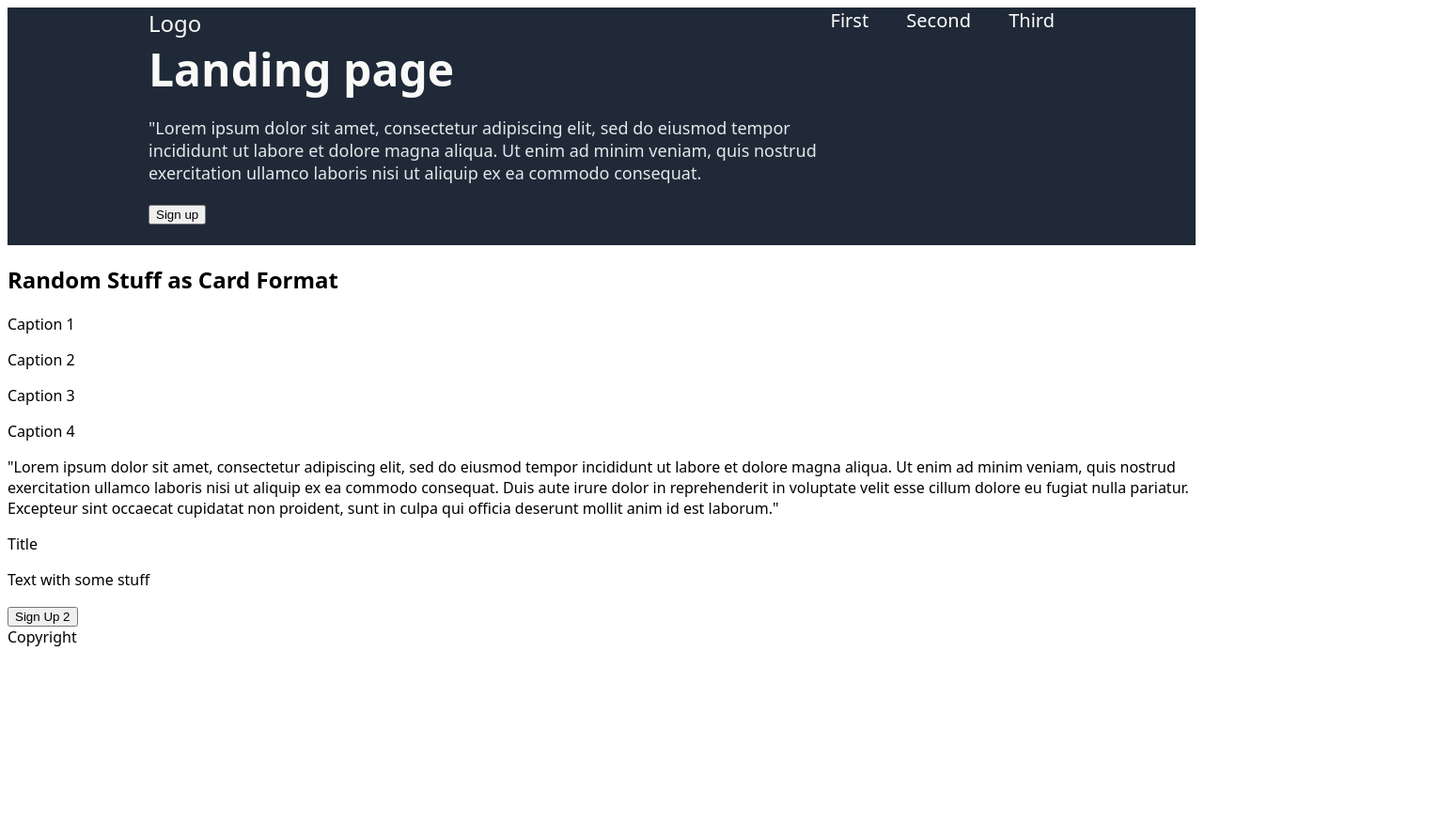
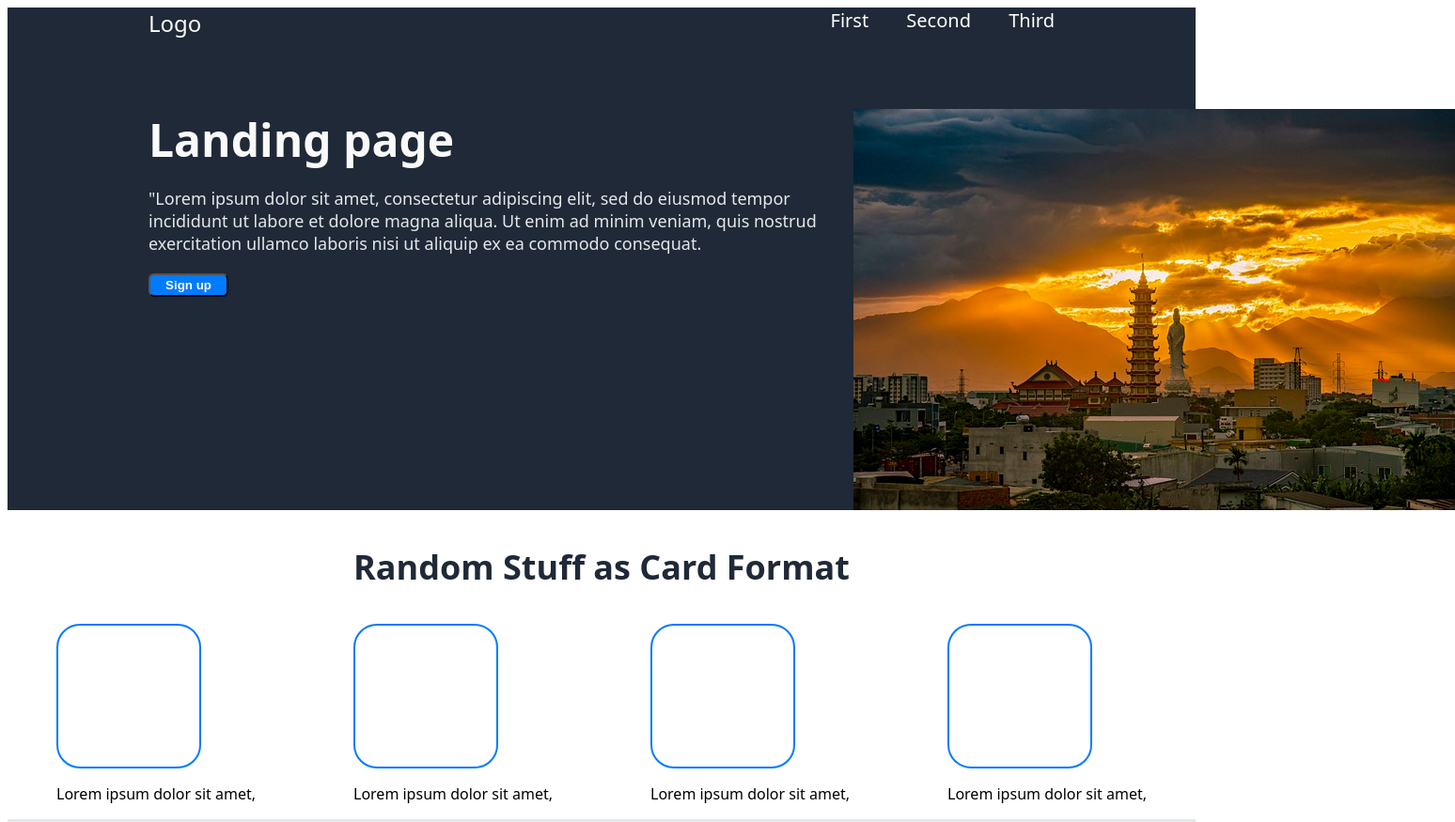
Before and after one commit to AdGiampic/landing-page, a plain HTML site: page index.html in a window 1280 px wide. Shown: the top 875 px of the page at 94% size, 1548 px wide, since content can reach past the window. Before the commit the page ends 800 px from the top, so only its background shows below. Drawn offline with Linux system fonts and the light colour scheme.

Commit message:
Made Card layout and the quote section with flex

```diff
--- a/index.html
+++ b/index.html
@@ -18,47 +18,49 @@
             </div>
         </div>
         <div class = "hero">
-            <div class="hero-title">Landing page</div>
-            <div class = "text-b">
+            <div class="wrap">
 
-                <p>"Lorem ipsum dolor sit amet, consectetur adipiscing elit, sed do eiusmod tempor incididunt ut labore et dolore magna aliqua. Ut enim ad minim veniam, quis nostrud exercitation ullamco laboris nisi ut aliquip ex ea commodo consequat. </p>
-                <button class = "signup">Sign up</button>
+                <div class="hero-title">Landing page</div>
+                <div class = "text-b">
+
+                    <p>"Lorem ipsum dolor sit amet, consectetur adipiscing elit, sed do eiusmod tempor incididunt ut labore et dolore magna aliqua. Ut enim ad minim veniam, quis nostrud exercitation ullamco laboris nisi ut aliquip ex ea commodo consequat. </p>
+                    <button class = "signup">Sign up</button>
+                </div>
             </div>
-                <img src = "">
+                <img src = "monastery.jpg">
         </div>
     </div>
-    <h2>Random Stuff as Card Format</h2>
+    <p class = "cards-title">Random Stuff as Card Format</p>
     <div class = "cards">
         <div class = "card">
             <div class = "img-container">
-
             </div>
-            <p>Caption 1</p>
+            <p class =description>Lorem ipsum dolor sit amet,</p>
         </div>
         <div class = "card">
             <div class = "img-container">
 
             </div>
-            <p>Caption 2</p>
+            <p class =description>Lorem ipsum dolor sit amet,</p>
         </div>
         <div class = "card">
             <div class = "img-container">
 
             </div>
-            <p>Caption 3</p>
+            <p class =description>Lorem ipsum dolor sit amet,</p>
         </div>
         <div class = "card">
             <div class = "img-container">
 
             </div>
-            <p>Caption 4</p>
+            <p class =description>Lorem ipsum dolor sit amet,</p>
         </div>
     </div>
     <div class ="quote">"Lorem ipsum dolor sit amet, consectetur adipiscing elit, sed do eiusmod tempor incididunt ut labore et dolore magna aliqua. Ut enim ad minim veniam, quis nostrud exercitation ullamco laboris nisi ut aliquip ex ea commodo consequat. Duis aute irure dolor in reprehenderit in voluptate velit esse cillum dolore eu fugiat nulla pariatur. Excepteur sint occaecat cupidatat non proident, sunt in culpa qui officia deserunt mollit anim id est laborum."</div>
     <div class = "closing">
         <div class = "closing-text">
             <p>Title</p>
-            <p>Text with some stuff</p>
+            <p>Sign up to know more about this page</p>
         </div>
         <button class = "signup">Sign Up 2</button>
     </div>
--- a/style.css
+++ b/style.css
@@ -30,6 +30,11 @@ a{
     color: #f9faf8;
 }
 
+.hero{
+    margin-top: 75px;
+    display: flex;
+    justify-content: space-around;
+}
 .hero-title {
     font-size: 48px;
     font-weight: bolder;
@@ -41,3 +46,52 @@ a{
     font-size: 18px;
     color: #e5e7eb;
 }
+
+.signup{
+    background-color: #007bff;
+    border-radius: 6px;
+    height: 25px;
+    color: #f9faf8;
+    font-weight: bold;
+    width: 85px;
+}
+
+.cards-title{
+    text-align: center;
+    font-size: 36px;
+    font-weight: bolder;
+    color: #1f2937;
+}
+
+.cards{
+    display: flex;
+    justify-content: space-around;
+
+}
+
+.img-container{
+    width: 150px;
+    height: 150px;
+    border: 2px solid #007bff;
+    border-radius: 25px;
+}
+
+.description{
+    align-content: center;
+}
+
+.quote{
+    background-color: #e5e7eb;
+    font-size: 36px;
+    font-style: italic;
+    color: #1f2937;
+    padding-left: 150px;
+    padding-right: 150px;
+    padding-top: 50px;
+    padding-bottom: 50px;
+    justify-content: center;
+}
+
+.closing-text{
+    text-align: center;
+}
```
Also changed, not shown: monastery.jpg (added).
